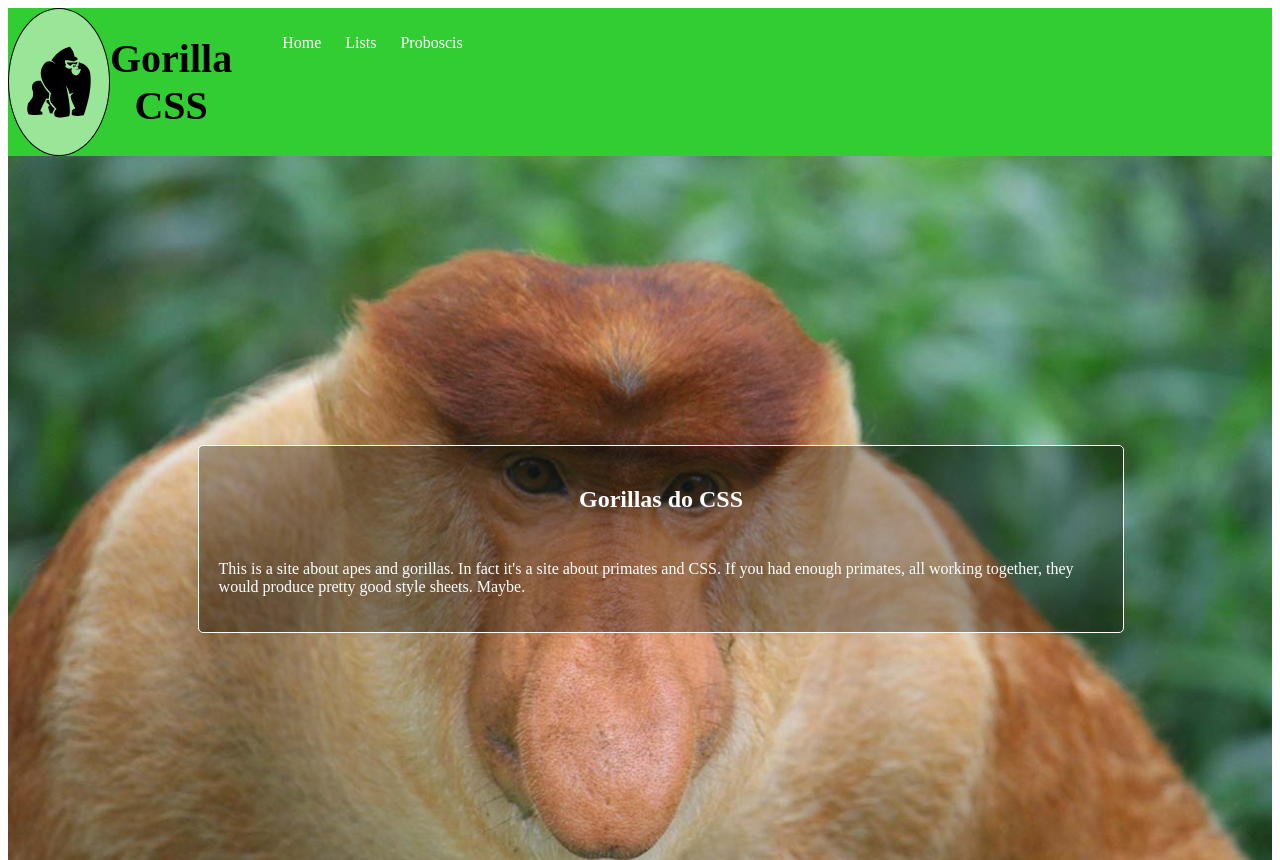
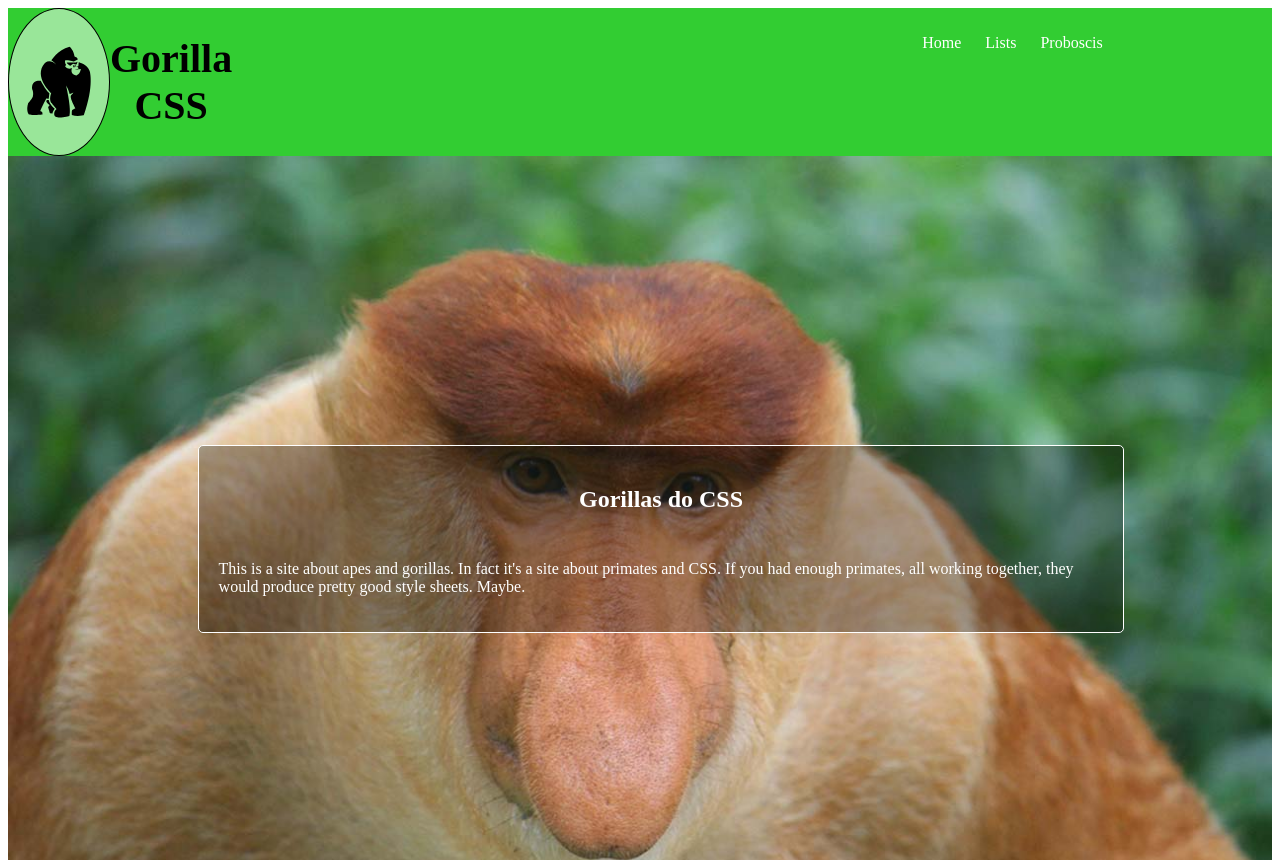
Before and after one commit to clarachalot/ian_project-2, a plain HTML site: page index.html in a window 1280 px wide. Shown: the top 860 px of the page. Drawn offline with Linux system fonts and the light colour scheme; files that its build step writes are made by us from their sources; files whose address does not match are found by name.

Commit message:
Update main.css

```diff
--- a/css/main.css
+++ b/css/main.css
@@ -39,6 +39,7 @@ nav li :hover{
 
 nav{
   text-align: center;
+  margin-left: 50vw;
 }
 
 header{
```
